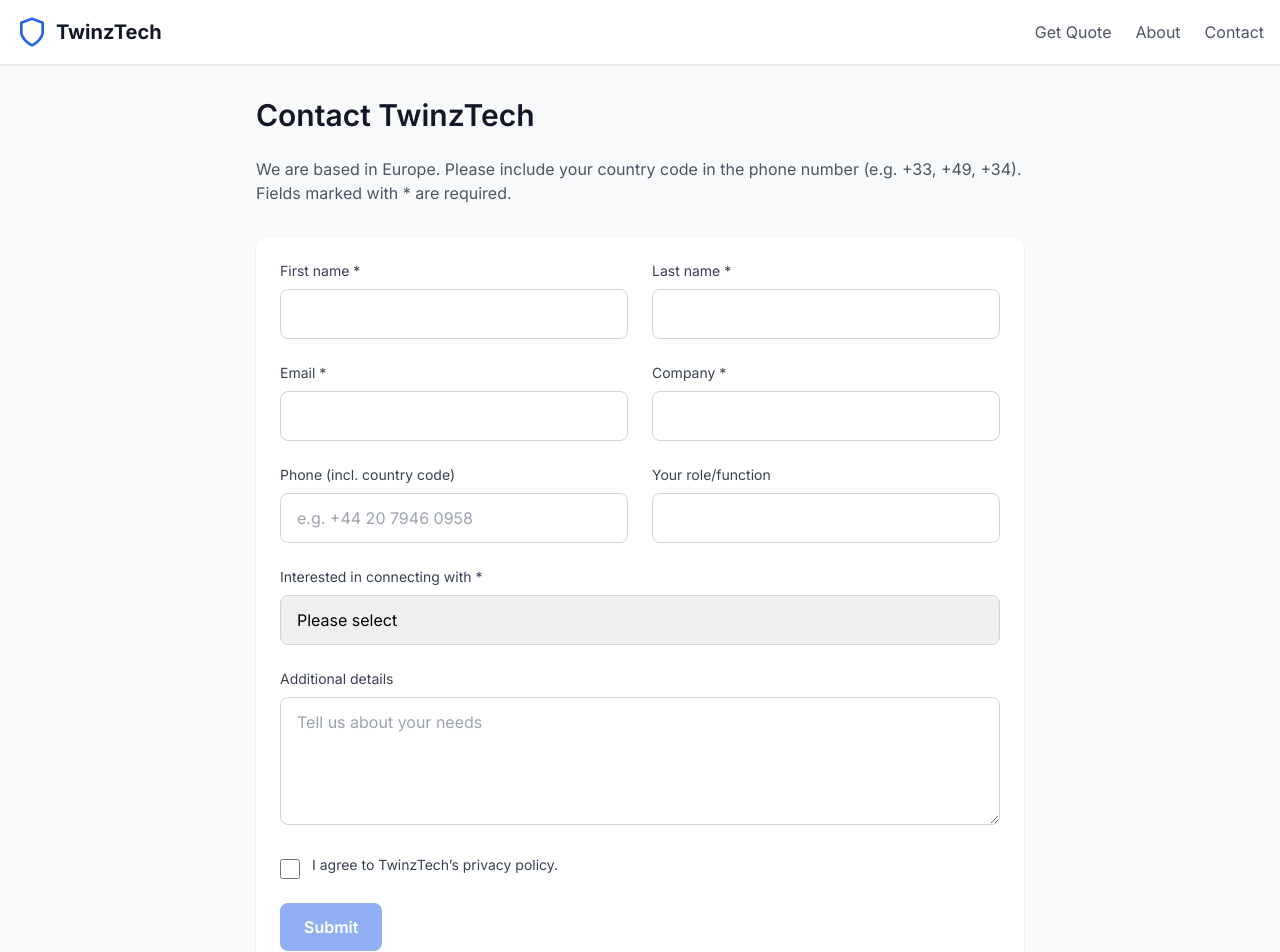
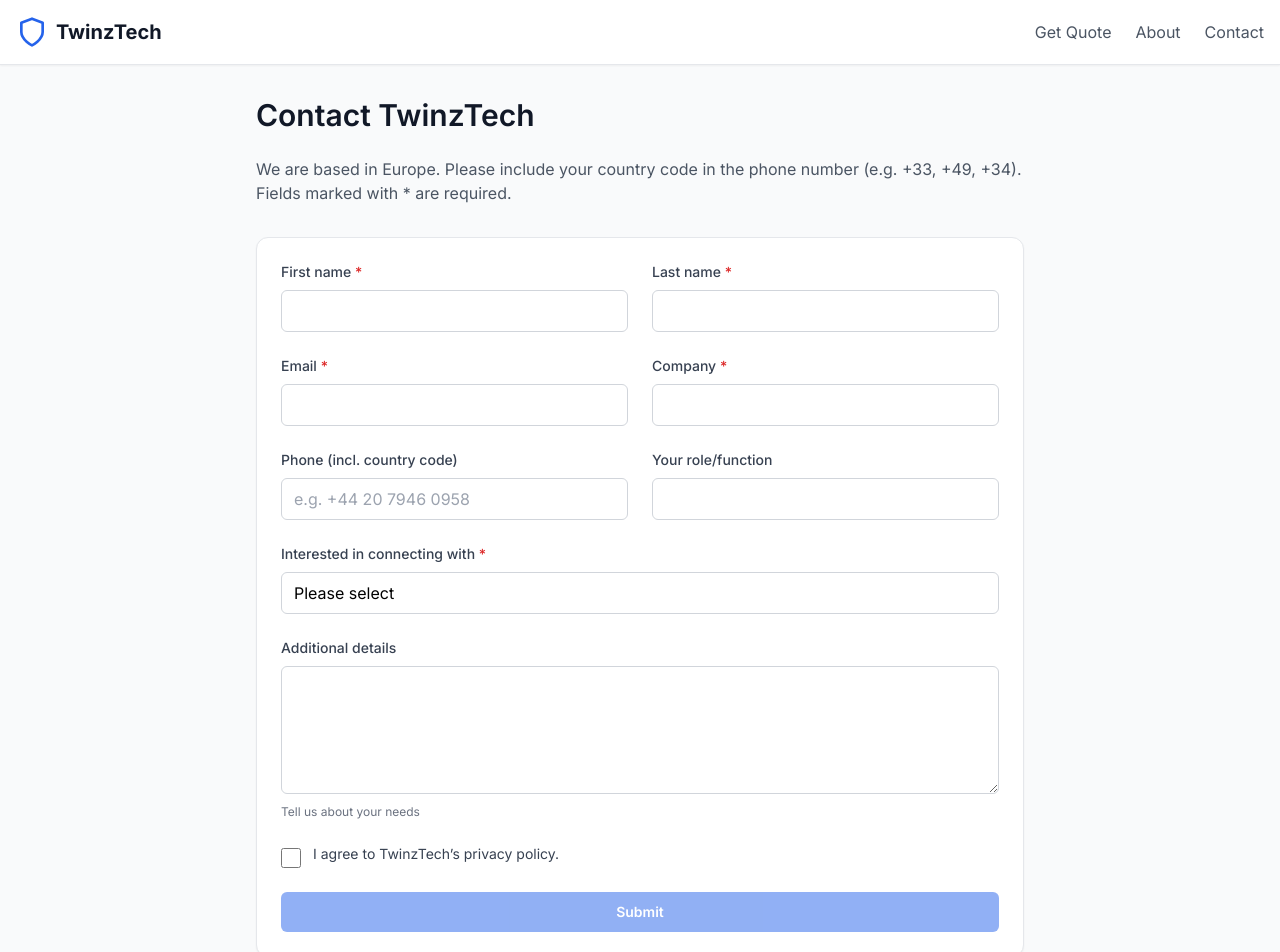
Before and after one commit to fayoubi/quote, a React (Create React App) app: page /contact in a window 1280 px wide. Shown: the top 952 px of the page. Built offline with nearby package versions, Linux system fonts and the light colour scheme; the HTML template or start-up script is replaced by a standard one.

Commit message:
UI standardization: add reusable UI kit (Button/Input/Select/Label/Card/FormField) and refactor Contact page to use shared components

```diff
--- a/src/components/ContactPage.tsx
+++ b/src/components/ContactPage.tsx
@@ -1,4 +1,9 @@
 import React, { useMemo, useState } from 'react';
+import Card from './ui/Card';
+import FormField from './ui/FormField';
+import Input from './ui/Input';
+import Select from './ui/Select';
+import Button from './ui/Button';
 
 interface ContactFormData {
   firstName: string;
@@ -74,47 +79,42 @@
       <h1 className="text-3xl font-semibold text-gray-900 mb-6">Contact TwinzTech</h1>
       <p className="text-gray-600 mb-8">We are based in Europe. Please include your country code in the phone number (e.g. +33, +49, +34). Fields marked with * are required.</p>
 
-      <form onSubmit={handleSubmit} className="grid grid-cols-1 md:grid-cols-2 gap-6 bg-white p-6 rounded-xl shadow">
-        <div>
-          <label className="block text-sm text-gray-700 mb-2">First name *</label>
-          <input className="input-field" value={form.firstName} onChange={(e)=>update('firstName', e.target.value)} required />
-        </div>
-        <div>
-          <label className="block text-sm text-gray-700 mb-2">Last name *</label>
-          <input className="input-field" value={form.lastName} onChange={(e)=>update('lastName', e.target.value)} required />
-        </div>
+      <Card className="p-6">
+        <form onSubmit={handleSubmit} className="grid grid-cols-1 md:grid-cols-2 gap-6">
+          <FormField label="First name" required>
+            <Input value={form.firstName} onChange={(e)=>update('firstName', e.target.value)} required />
+          </FormField>
+          <FormField label="Last name" required>
+            <Input value={form.lastName} onChange={(e)=>update('lastName', e.target.value)} required />
+          </FormField>
 
-        <div>
-          <label className="block text-sm text-gray-700 mb-2">Email *</label>
-          <input type="email" className="input-field" value={form.email} onChange={(e)=>update('email', e.target.value)} required />
-        </div>
-        <div>
-          <label className="block text-sm text-gray-700 mb-2">Company *</label>
-          <input className="input-field" value={form.company} onChange={(e)=>update('company', e.target.value)} required />
-        </div>
+          <FormField label="Email" required>
+            <Input type="email" value={form.email} onChange={(e)=>update('email', e.target.value)} required />
+          </FormField>
+          <FormField label="Company" required>
+            <Input value={form.company} onChange={(e)=>update('company', e.target.value)} required />
+          </FormField>
 
-        <div>
-          <label className="block text-sm text-gray-700 mb-2">Phone (incl. country code)</label>
-          <input className="input-field" inputMode="tel" placeholder="e.g. +44 20 7946 0958" value={form.phone} onChange={(e)=>update('phone', e.target.value)} />
-        </div>
-        <div>
-          <label className="block text-sm text-gray-700 mb-2">Your role/function</label>
-          <input className="input-field" value={form.role} onChange={(e)=>update('role', e.target.value)} />
+          <FormField label="Phone (incl. country code)">
+            <Input inputMode="tel" placeholder="e.g. +44 20 7946 0958" value={form.phone} onChange={(e)=>update('phone', e.target.value)} />
+          </FormField>
+          <FormField label="Your role/function">
+            <Input value={form.role} onChange={(e)=>update('role', e.target.value)} />
+          </FormField>
+
+          <div className="md:col-span-2">
+            <FormField label="Interested in connecting with" required>
+              <Select value={form.topic} onChange={(e)=>update('topic', e.target.value)} required>
+                <option value="">Please select</option>
+                {topics.map(t => <option key={t} value={t}>{t}</option>)}
+              </Select>
+            </FormField>
           </div>
 
           <div className="md:col-span-2">
-          <label className="block text-sm text-gray-700 mb-2">Interested in connecting with *</label>
-          <div className="relative">
-            <select className="input-field appearance-none" value={form.topic} onChange={(e)=>update('topic', e.target.value)} required>
-              <option value="">Please select</option>
-              {topics.map(t => <option key={t} value={t}>{t}</option>)}
-            </select>
-          </div>
-        </div>
-
-        <div className="md:col-span-2">
-          <label className="block text-sm text-gray-700 mb-2">Additional details</label>
-          <textarea className="input-field h-32" value={form.details} onChange={(e)=>update('details', e.target.value)} placeholder="Tell us about your needs" />
+            <FormField label="Additional details" hint="Tell us about your needs">
+              <textarea className="w-full px-3 py-2 border border-gray-300 rounded-md focus:outline-none focus:ring-2 focus:ring-primary-500 focus:border-transparent h-32" value={form.details} onChange={(e)=>update('details', e.target.value)} />
+            </FormField>
           </div>
 
           <div className="md:col-span-2 flex items-start space-x-3">
@@ -123,9 +123,10 @@
           </div>
 
           <div className="md:col-span-2">
-          <button type="submit" disabled={!isValid} className="btn-primary disabled:opacity-50 disabled:cursor-not-allowed">Submit</button>
+            <Button type="submit" disabled={!isValid} className="w-full">Submit</Button>
           </div>
         </form>
+      </Card>
     </div>
   );
 };
--- /dev/null
+++ b/src/components/ui/Button.tsx
@@ -0,0 +1,34 @@
+import React from 'react';
+import clsx from 'clsx';
+
+type ButtonVariant = 'primary' | 'secondary' | 'ghost';
+type ButtonSize = 'sm' | 'md' | 'lg';
+
+interface ButtonProps extends React.ButtonHTMLAttributes<HTMLButtonElement> {
+  variant?: ButtonVariant;
+  size?: ButtonSize;
+  fullWidth?: boolean;
+}
+
+const base = 'inline-flex items-center justify-center font-semibold rounded-md transition-colors focus:outline-none focus:ring-2 focus:ring-offset-2 disabled:opacity-50 disabled:cursor-not-allowed';
+const variantStyles: Record<ButtonVariant, string> = {
+  primary: 'bg-primary-600 text-white hover:bg-primary-700 focus:ring-primary-500',
+  secondary: 'bg-white text-primary-700 border border-primary-600 hover:bg-primary-50 focus:ring-primary-500',
+  ghost: 'bg-transparent text-gray-700 hover:bg-gray-100 focus:ring-gray-300'
+};
+const sizeStyles: Record<ButtonSize, string> = {
+  sm: 'text-sm px-3 py-2',
+  md: 'text-sm px-4 py-2.5',
+  lg: 'text-base px-5 py-3'
+};
+
+export const Button: React.FC<ButtonProps> = ({ variant = 'primary', size = 'md', fullWidth, className, ...props }) => {
+  return (
+    <button
+      className={clsx(base, variantStyles[variant], sizeStyles[size], fullWidth && 'w-full', className)}
+      {...props}
+    />
+  );
+};
+
+export default Button;
--- /dev/null
+++ b/src/components/ui/Card.tsx
@@ -0,0 +1,10 @@
+import React from 'react';
+import clsx from 'clsx';
+
+export interface CardProps extends React.HTMLAttributes<HTMLDivElement> {}
+
+const Card: React.FC<CardProps> = ({ className, ...props }) => (
+  <div className={clsx('bg-white rounded-xl shadow-sm border border-gray-200', className)} {...props} />
+);
+
+export default Card;
--- /dev/null
+++ b/src/components/ui/FormField.tsx
@@ -0,0 +1,20 @@
+import React from 'react';
+
+interface FormFieldProps {
+  label: string;
+  required?: boolean;
+  hint?: string;
+  children: React.ReactNode;
+}
+
+const FormField: React.FC<FormFieldProps> = ({ label, required, hint, children }) => (
+  <div>
+    <label className="block text-sm font-medium text-gray-700 mb-2">
+      {label} {required && <span className="text-red-600">*</span>}
+    </label>
+    {children}
+    {hint && <p className="text-xs text-gray-500 mt-1">{hint}</p>}
+  </div>
+);
+
+export default FormField;
--- /dev/null
+++ b/src/components/ui/Input.tsx
@@ -0,0 +1,17 @@
+import React from 'react';
+import clsx from 'clsx';
+
+export interface InputProps extends React.InputHTMLAttributes<HTMLInputElement> {}
+
+const Input = React.forwardRef<HTMLInputElement, InputProps>(({ className, ...props }, ref) => {
+  return (
+    <input
+      ref={ref}
+      className={clsx('w-full px-3 py-2 border border-gray-300 rounded-md focus:outline-none focus:ring-2 focus:ring-primary-500 focus:border-transparent', className)}
+      {...props}
+    />
+  );
+});
+Input.displayName = 'Input';
+
+export default Input;
--- /dev/null
+++ b/src/components/ui/Label.tsx
@@ -0,0 +1,10 @@
+import React from 'react';
+import clsx from 'clsx';
+
+export interface LabelProps extends React.LabelHTMLAttributes<HTMLLabelElement> {}
+
+const Label: React.FC<LabelProps> = ({ className, ...props }) => (
+  <label className={clsx('block text-sm font-medium text-gray-700 mb-2', className)} {...props} />
+);
+
+export default Label;
--- /dev/null
+++ b/src/components/ui/Select.tsx
@@ -0,0 +1,19 @@
+import React from 'react';
+import clsx from 'clsx';
+
+export interface SelectProps extends React.SelectHTMLAttributes<HTMLSelectElement> {}
+
+const Select = React.forwardRef<HTMLSelectElement, SelectProps>(({ className, children, ...props }, ref) => {
+  return (
+    <select
+      ref={ref}
+      className={clsx('w-full px-3 py-2 border border-gray-300 rounded-md focus:outline-none focus:ring-2 focus:ring-primary-500 focus:border-transparent appearance-none bg-white', className)}
+      {...props}
+    >
+      {children}
+    </select>
+  );
+});
+Select.displayName = 'Select';
+
+export default Select;
```
Lines whose indentation alone changed are shown as unchanged.
